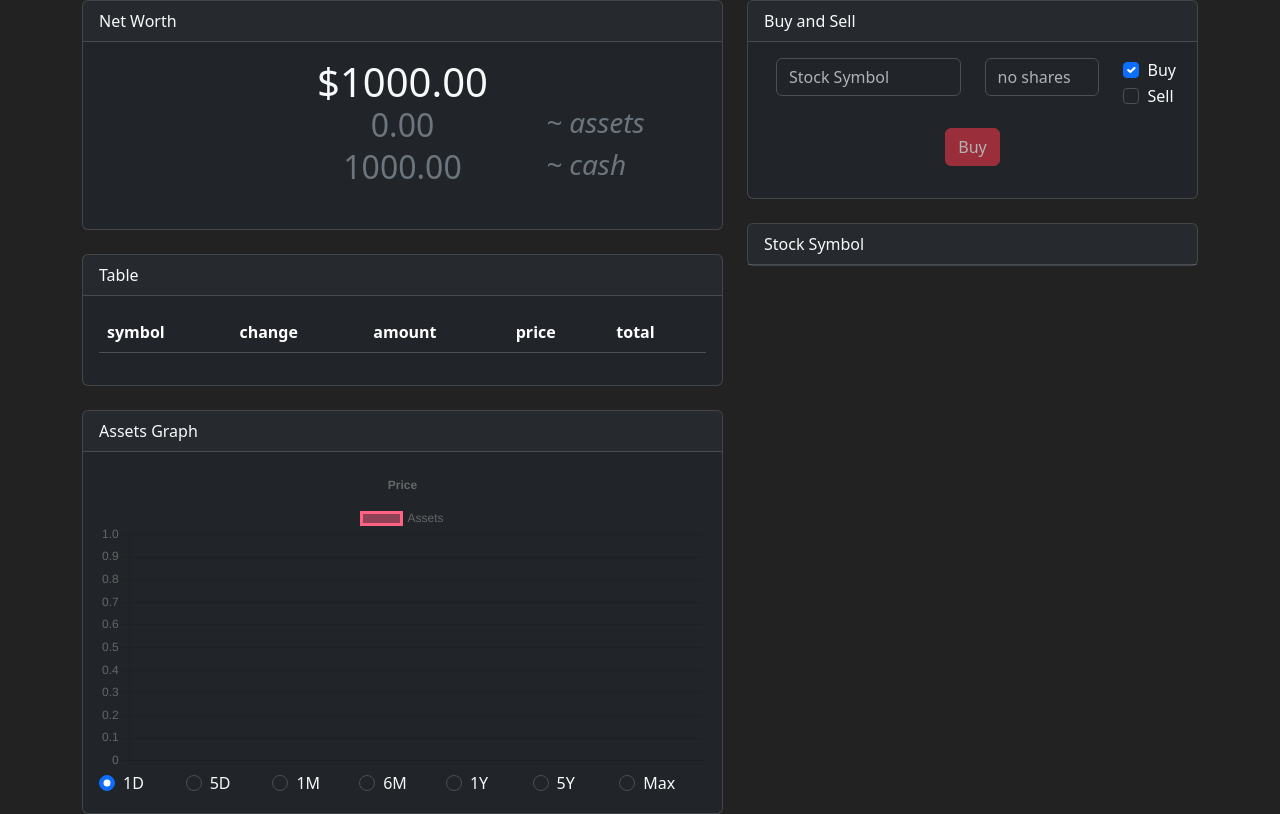
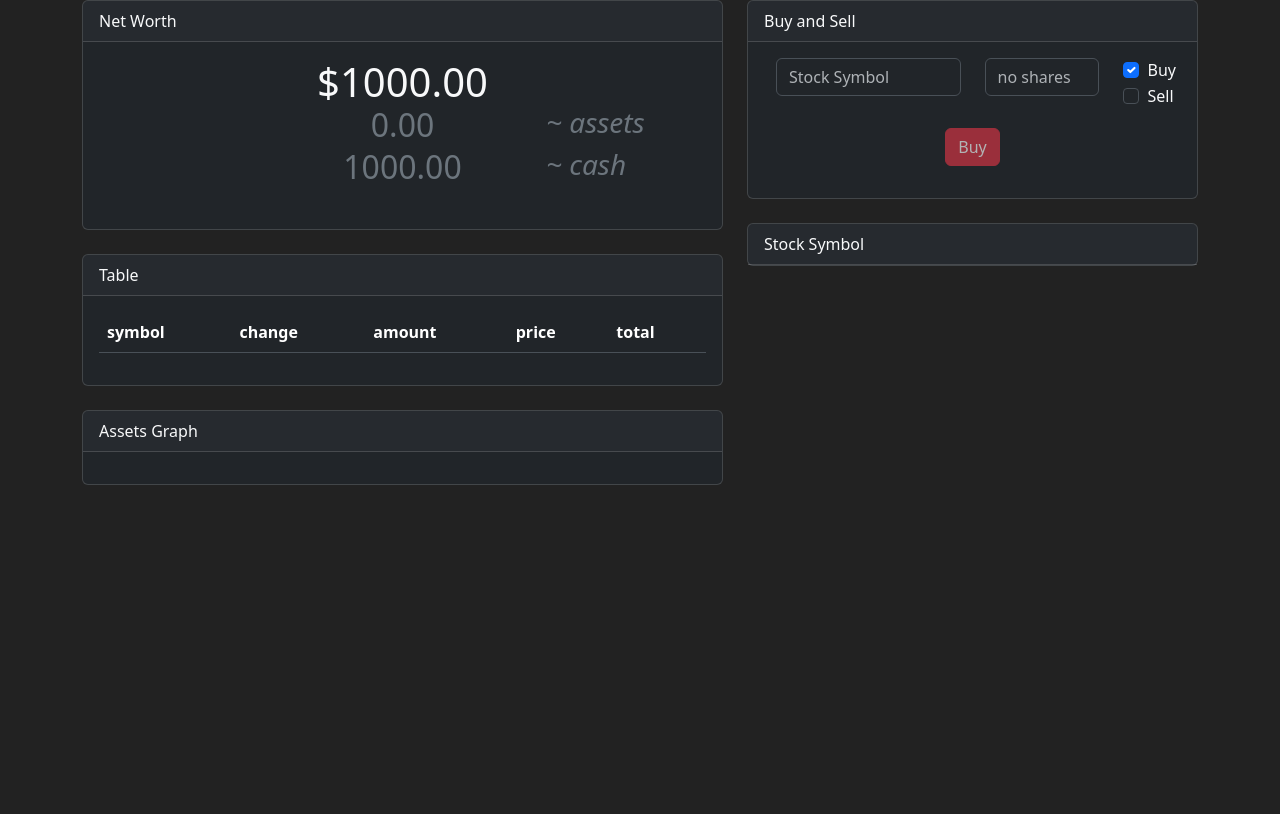
Before and after one commit to alunity/stonks, a React (Vite) app in the folder app/: page / in a window 1280 px wide. Built offline with nearby package versions, Linux system fonts and the light colour scheme.

Commit message:
Minor loading changes

```diff
--- a/app/src/assetsGraph.tsx
+++ b/app/src/assetsGraph.tsx
@@ -81,7 +81,7 @@ function AssetsGraph(props: iAssetsGraph) {
             ) {
               if (
                 time[j] <= symbolData.chart.result[0].timestamp[k] &&
-                symbolData.chart.result[0].timestamp[k] !== null
+                symbolData.chart.result[0].indicators.quote[0].close[k] !== null
               ) {
                 if (av[j] === undefined) {
                   av[j] =
@@ -114,7 +114,10 @@ function AssetsGraph(props: iAssetsGraph) {
   }, [props.portfolio, range]);
 
   useEffect(() => {
-    if (assetsValue !== undefined) {
+    if (
+      (assetsValue !== undefined && assetsValue.length !== 0) ||
+      Object.keys(props.portfolio).length === 0
+    ) {
       setLoading(false);
     }
   }, [assetsValue]);
@@ -123,7 +126,7 @@ function AssetsGraph(props: iAssetsGraph) {
     <div className="card text-light">
       <div className="card-header">Assets Graph</div>
       <div className="card-body">
-        {!loading && (
+        {!loading && Object.keys(props.portfolio).length !== 0 && (
           <>
             <PriceChart
               prices={assetsValue}
--- a/app/src/yfinance.ts
+++ b/app/src/yfinance.ts
@@ -113,7 +113,7 @@ async function getSymbolData(
   } catch (e: any) {
     let message = "";
     if (e.message === "Failed to fetch") {
-      let BASE_OFFSET = 7500;
+      let BASE_OFFSET = 10000;
       let MIN_OFFSET = 0;
       let MAX_OFFSET = 2500;
 
@@ -123,7 +123,6 @@ async function getSymbolData(
           MIN_OFFSET
       );
       return getSymbolData(symbol, signal);
-      // message = "Failed";
     } else {
       if (e.message === "The user aborted a request.") {
         message = "Abort";
```
